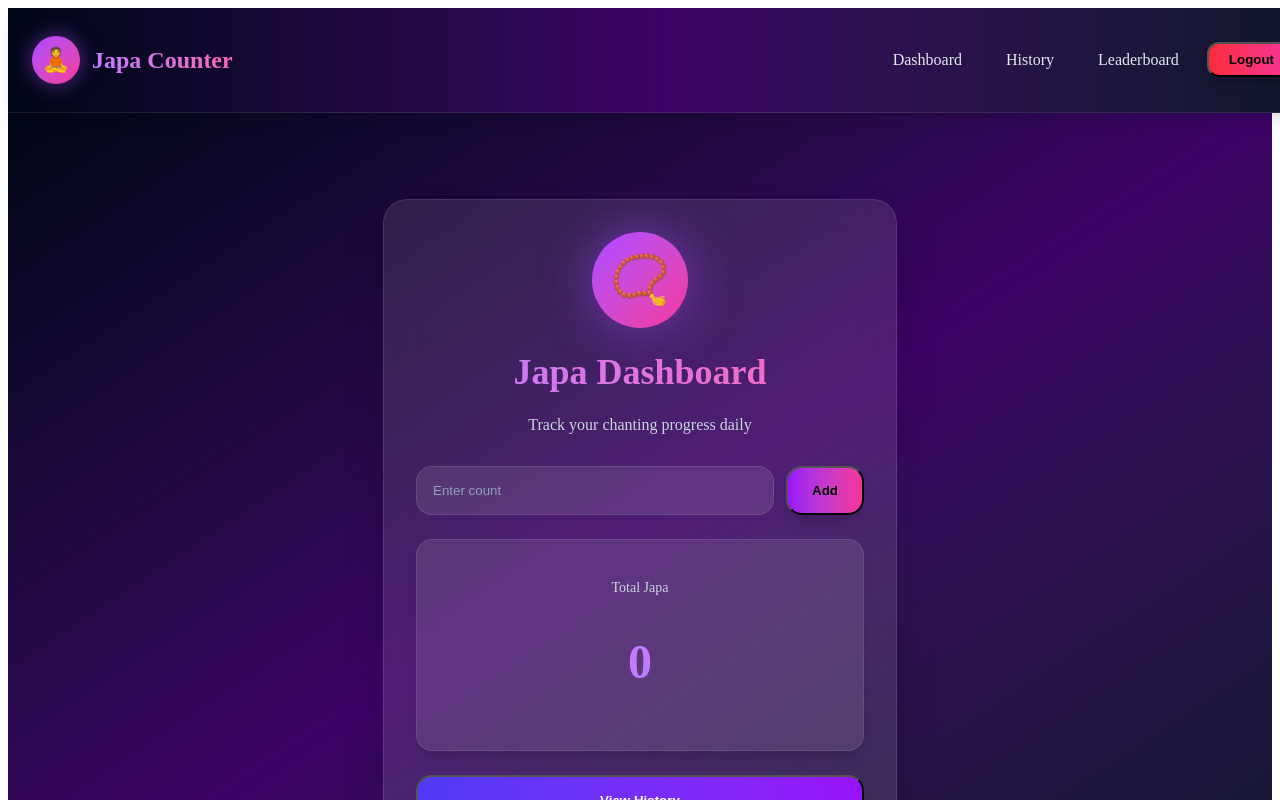
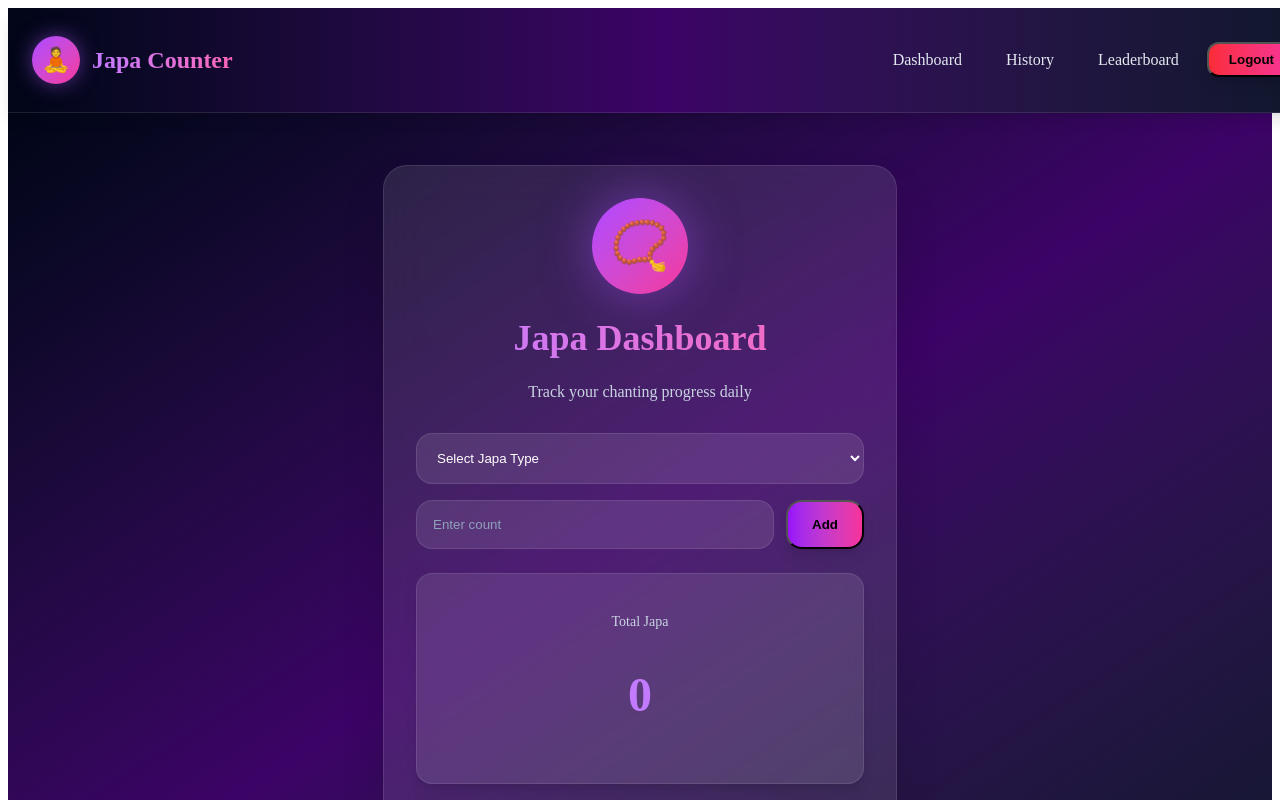
Before and after one commit to madhvesha/japaCounter_Frontend, a React (Vite) app: page /dashboard in a window 1280 px wide. Shown: the top 800 px of the page. Built offline with nearby package versions, Linux system fonts and the light colour scheme; no server answers; sample sign-in values are in the browser's storage.

Commit message:
Updated UI dashboard2

```diff
--- a/src/component/Dashboard.jsx
+++ b/src/component/Dashboard.jsx
@@ -96,7 +96,33 @@ export default function Dashboard() {
 
           {/* Input Section */}
 
-          <div className="flex gap-3 mb-6">
+          <div className="space-y-4 mb-6">
+
+            {/* Select Japa Type */}
+
+            <select
+              className="w-full px-4 py-4 rounded-2xl bg-white/10 border border-white/10 text-white outline-none focus:border-purple-500 focus:ring-2 focus:ring-purple-500/30 transition"
+            >
+              <option className="bg-slate-900 text-white">
+                Select Japa Type
+              </option>
+
+              <option className="bg-slate-900 text-white">
+                Rama Japa
+              </option>
+
+              <option className="bg-slate-900 text-white">
+                Gayathri Japa
+              </option>
+
+              <option className="bg-slate-900 text-white">
+                Vishnu Sahasranama
+              </option>
+            </select>
+
+            {/* Count Input + Button */}
+
+            <div className="flex gap-3">
 
               <input
                 type="number"
@@ -112,6 +138,8 @@ export default function Dashboard() {
               >
                 Add
               </button>
+
+            </div>
 
           </div>
 
```
Lines whose indentation alone changed are shown as unchanged.
